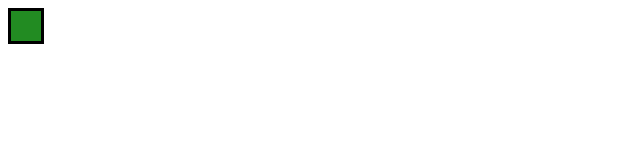
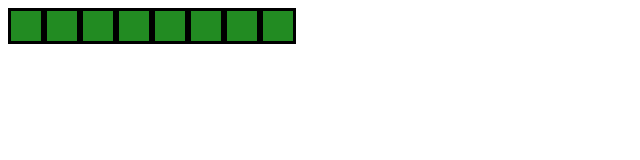
Before and after one commit to VasilacheCatalin/Tremendous-Snake, a plain HTML site: page index.html in a window 1280 px wide. Shown: the whole page, without its empty margins (0-640 px from the left). Drawn offline with Linux system fonts and the light colour scheme.

Commit message:
Create row of cells

```diff
--- a/index.html
+++ b/index.html
@@ -6,8 +6,23 @@
     <link type="text/css" rel="stylesheet" href="style.css">
 </head>
 <body>
-    <div class="square">
-
+    <div class="row">
+        <div class="square">
+        </div>
+        <div class="square">
+        </div>
+        <div class="square">
+        </div>
+        <div class="square">
+        </div>
+        <div class="square">
+        </div>
+        <div class="square">
+        </div>
+        <div class="square">
+        </div>
+        <div class="square">
+        </div>
     </div>
 
 <script src = snake.js></script>
--- a/style.css
+++ b/style.css
@@ -4,3 +4,6 @@
     background-color: forestgreen;
     border-style: solid;
 }
+.row {
+    display:flex;
+}
```
